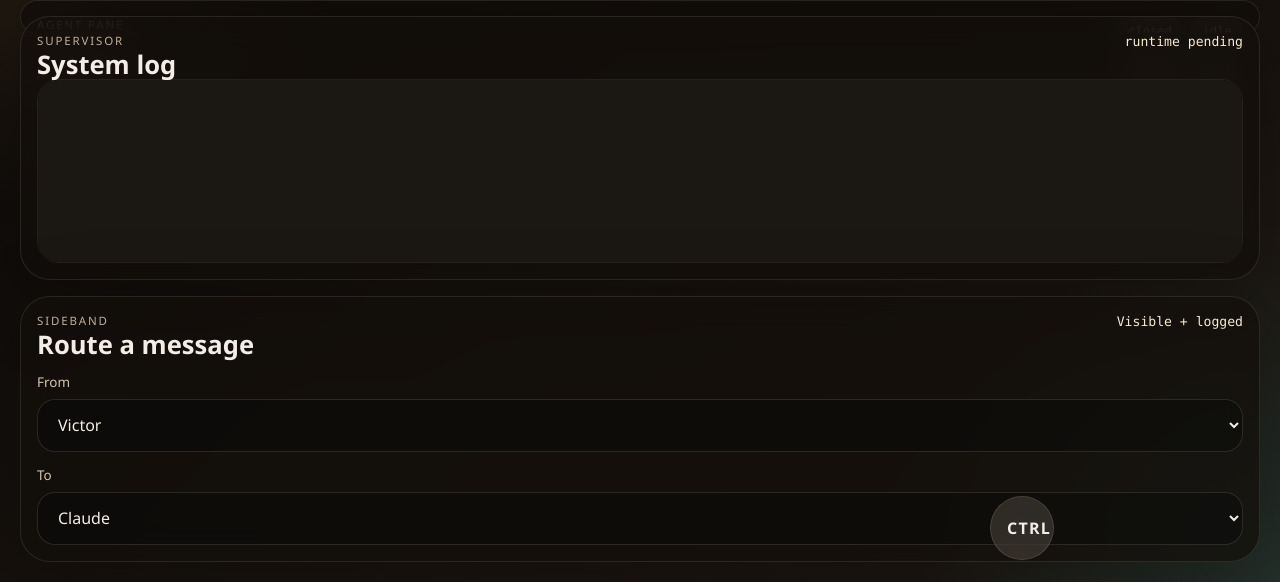
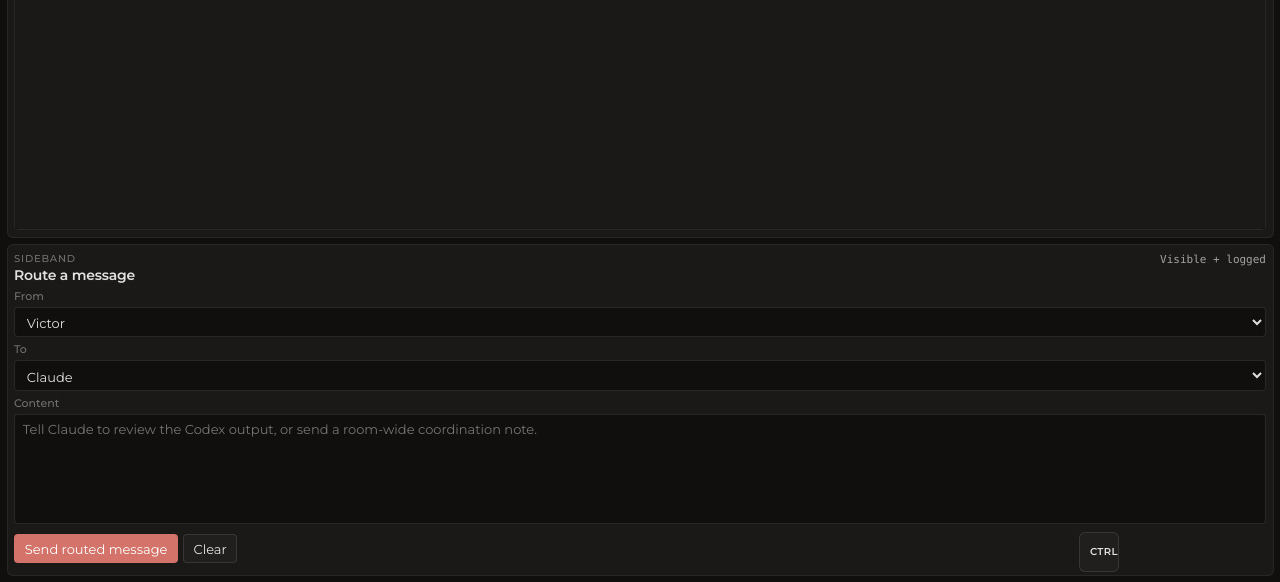
Before and after one commit to vicitooo/PRIM-1, a website built with Vite: page apps/desktop/index.html in a window 1280 px wide. Shown: the part 218-800 px from the top of the page. Built offline with nearby package versions, Linux system fonts and the light colour scheme.

Commit message:
ADD: desktop-grade Copper Rose visual overhaul for PRIM-001
Key shifts from web → desktop design:
- Border radius: 28-30px → 4-8px (platform-native Fluent/macOS scale)
- Typography: 13px base, 10px kickers, 14-16px headings (desktop density)
- Spacing: 0.5rem grid gap, 0.5rem card padding (4px base grid)
- Surfaces: solid backgrounds (#1a1917), no glass/backdrop-filter
- Accent: Copper Rose used only on interactive elements + cursors
- Kickers/labels: neutral gray (text-tertiary), not accent colored
- Transitions: 100-150ms (desktop-instant feel)
- No noise texture, no ambient gradients, no decorative effects
- user-select: none on all UI chrome
- Terminal cursors: #D4736A (session), #E8A598 (system)

```diff
--- a/apps/desktop/index.html
+++ b/apps/desktop/index.html
@@ -2,6 +2,9 @@
 <html lang="en">
   <head>
     <meta charset="UTF-8" />
+    <link rel="preconnect" href="https://fonts.googleapis.com" />
+    <link rel="preconnect" href="https://fonts.gstatic.com" crossorigin />
+    <link href="https://fonts.googleapis.com/css2?family=Montserrat:wght@400;500;600;700&display=swap" rel="stylesheet" />
     <link rel="stylesheet" href="/src/styles.css" />
     <meta name="viewport" content="width=device-width, initial-scale=1.0" />
     <title>PRIM-001</title>
--- a/apps/desktop/src/main.ts
+++ b/apps/desktop/src/main.ts
@@ -168,26 +168,27 @@ class SessionTerminal {
       fontFamily: '"JetBrains Mono", "Cascadia Code", Consolas, monospace',
       fontSize: 13,
       theme: {
-        background: "#12100d",
-        foreground: "#f4ede5",
-        cursor: "#f4ede5",
-        selectionBackground: "#7e5c351f",
-        black: "#12100d",
-        brightBlack: "#5a524a",
-        red: "#f07f5a",
-        brightRed: "#ff9c74",
-        green: "#97c35f",
-        brightGreen: "#b0d970",
-        yellow: "#e1b866",
-        brightYellow: "#f4cc7d",
+        background: "#100f0e",
+        foreground: "#dedede",
+        cursor: "#D4736A",
+        cursorAccent: "#100f0e",
+        selectionBackground: "rgba(212, 115, 106, 0.18)",
+        black: "#100f0e",
+        brightBlack: "#555350",
+        red: "#D4736A",
+        brightRed: "#E8A598",
+        green: "#8cc265",
+        brightGreen: "#a5d97a",
+        yellow: "#e6b44f",
+        brightYellow: "#f2cc72",
         blue: "#7aa2f7",
         brightBlue: "#93b5ff",
-        magenta: "#d28fe8",
-        brightMagenta: "#e8a9ff",
+        magenta: "#c97eb8",
+        brightMagenta: "#dfa0d2",
         cyan: "#59c0c8",
         brightCyan: "#7ee1e7",
-        white: "#d8d1c7",
-        brightWhite: "#fff9f2",
+        white: "#c8c5c0",
+        brightWhite: "#dedede",
       },
     });
     this.fitAddon = new FitAddon();
@@ -207,7 +208,7 @@ class SessionTerminal {
 
   banner(): void {
     this.terminal.reset();
-    this.terminal.writeln(`\x1b[38;5;179m${SESSION_LABELS[this.name]} pane ready.\x1b[0m`);
+    this.terminal.writeln(`\x1b[38;5;167m${SESSION_LABELS[this.name]} pane ready.\x1b[0m`);
     this.terminal.writeln("Launch the session from the header or send routed messages below.");
     this.terminal.writeln("");
   }
@@ -273,25 +274,27 @@ const systemTerminal = new Terminal({
   fontFamily: '"JetBrains Mono", "Cascadia Code", Consolas, monospace',
   fontSize: 12,
   theme: {
-    background: "#1b1814",
-    foreground: "#e9e0d5",
-    cursor: "#e9e0d5",
-    black: "#1b1814",
-    brightBlack: "#5f574d",
-    red: "#ff8b68",
-    brightRed: "#ff9e80",
-    green: "#9fcd71",
-    brightGreen: "#b7e38b",
-    yellow: "#edc77f",
-    brightYellow: "#f5d596",
+    background: "#1a1917",
+    foreground: "#dedede",
+    cursor: "#E8A598",
+    cursorAccent: "#1a1917",
+    selectionBackground: "rgba(212, 115, 106, 0.15)",
+    black: "#1a1917",
+    brightBlack: "#555350",
+    red: "#D4736A",
+    brightRed: "#E8A598",
+    green: "#8cc265",
+    brightGreen: "#a5d97a",
+    yellow: "#e6b44f",
+    brightYellow: "#f2cc72",
     blue: "#88aefc",
     brightBlue: "#9fc0ff",
-    magenta: "#d9a7e8",
-    brightMagenta: "#ebbcff",
+    magenta: "#c97eb8",
+    brightMagenta: "#dfa0d2",
     cyan: "#73d1d6",
     brightCyan: "#8de7ec",
-    white: "#e6ded3",
-    brightWhite: "#fffaf4",
+    white: "#c8c5c0",
+    brightWhite: "#dedede",
   },
 });
 const systemFit = new FitAddon();
--- a/apps/desktop/src/styles.css
+++ b/apps/desktop/src/styles.css
@@ -1,10 +1,58 @@
+/* ═══════════════════════════════════════════════════════════════
+   PRIM-001 — COPPER ROSE DESKTOP DESIGN SYSTEM
+   Desktop-grade tokens. Tight spacing, small type, solid surfaces.
+
+   Accent: Copper Rose (#D4736A) — used sparingly on interactive
+   elements, cursors, focus rings. Chrome stays neutral.
+
+   Terminal ANSI palettes: main.ts (kept in sync with accent).
+   ═══════════════════════════════════════════════════════════════ */
+
 :root {
-  color: #f4ede5;
-  background:
-    radial-gradient(circle at top left, rgba(197, 148, 89, 0.24), transparent 28%),
-    radial-gradient(circle at bottom right, rgba(53, 134, 132, 0.22), transparent 24%),
-    linear-gradient(135deg, #0b0908 0%, #17120e 45%, #1f1812 100%);
-  font-family: "Segoe UI", "Space Grotesk", sans-serif;
+  /* ── Background Layers (warm neutral, ~3% steps) ── */
+  --bg-base:       #100f0e;
+  --bg-surface:    #1a1917;
+  --bg-elevated:   #201f1d;
+  --bg-overlay:    #282725;
+  --bg-hover:      #302f2d;
+  --bg-active:     #3a3937;
+
+  /* ── Accent — Copper Rose (interactive only) ── */
+  --accent:        #D4736A;
+  --accent-hover:  #B85D55;
+  --accent-subtle: rgba(212, 115, 106, 0.10);
+  --accent-text:   #E8A598;
+
+  /* ── Semantic ── */
+  --green:         #22c55e;
+  --red:           #ef4444;
+
+  /* ── Text (opacity-based hierarchy) ── */
+  --text-primary:   rgba(255, 255, 255, 0.87);
+  --text-secondary: rgba(255, 255, 255, 0.60);
+  --text-tertiary:  rgba(255, 255, 255, 0.38);
+
+  /* ── Borders ── */
+  --border-subtle:  rgba(255, 255, 255, 0.06);
+  --border-default: rgba(255, 255, 255, 0.10);
+  --border-strong:  rgba(255, 255, 255, 0.16);
+
+  /* ── Radii (platform-native scale) ── */
+  --radius-sm:   2px;
+  --radius-md:   4px;
+  --radius-lg:   6px;
+  --radius-xl:   8px;
+
+  /* ── Motion ── */
+  --duration-instant: 100ms;
+  --duration-fast:    150ms;
+  --easing:           cubic-bezier(0.16, 1, 0.3, 1);
+
+  /* ── Derived ── */
+  color: var(--text-primary);
+  background: var(--bg-base);
+  font-family: "Montserrat", "Segoe UI", system-ui, sans-serif;
+  font-size: 13px;
   line-height: 1.4;
   font-weight: 400;
   text-rendering: optimizeLegibility;
@@ -37,38 +85,56 @@ textarea {
 }
 
 button {
-  border: 1px solid rgba(253, 234, 213, 0.12);
-  background: rgba(255, 249, 242, 0.08);
-  color: inherit;
-  border-radius: 999px;
-  padding: 0.55rem 1rem;
-  cursor: pointer;
+  border: 1px solid var(--border-default);
+  background: var(--bg-elevated);
+  color: var(--text-primary);
+  border-radius: var(--radius-md);
+  padding: 0.35rem 0.75rem;
+  cursor: default;
+  user-select: none;
   transition:
-    transform 120ms ease,
-    border-color 120ms ease,
-    background 120ms ease;
+    background var(--duration-instant) ease,
+    border-color var(--duration-instant) ease;
 }
 
 button:hover {
-  transform: translateY(-1px);
-  border-color: rgba(241, 191, 120, 0.48);
-  background: rgba(241, 191, 120, 0.14);
+  background: var(--bg-hover);
+  border-color: var(--border-strong);
+}
+
+button:active {
+  background: var(--bg-active);
+}
+
+button:focus-visible {
+  outline: 2px solid var(--accent);
+  outline-offset: 1px;
 }
 
 button.primary {
-  background: linear-gradient(120deg, rgba(241, 191, 120, 0.88), rgba(213, 120, 68, 0.88));
-  color: #16110d;
-  border-color: rgba(255, 216, 168, 0.42);
+  background: var(--accent);
+  color: #ffffff;
+  border-color: transparent;
+}
+
+button.primary:hover {
+  background: var(--accent-hover);
 }
 
 select,
 textarea {
   width: 100%;
-  border: 1px solid rgba(253, 234, 213, 0.12);
-  border-radius: 18px;
-  background: rgba(8, 8, 8, 0.4);
-  color: inherit;
-  padding: 0.85rem 1rem;
+  border: 1px solid var(--border-default);
+  border-radius: var(--radius-md);
+  background: var(--bg-base);
+  color: var(--text-primary);
+  padding: 0.4rem 0.6rem;
+}
+
+select:focus-visible,
+textarea:focus-visible {
+  outline: 2px solid var(--accent);
+  outline-offset: 1px;
 }
 
 textarea {
@@ -84,30 +150,32 @@ textarea {
 .app-shell {
   height: 100vh;
   max-height: 100vh;
-  padding: 1.25rem;
+  padding: 0.5rem;
   display: grid;
-  grid-template-rows: auto minmax(0, 1fr) minmax(240px, 0.38fr);
-  gap: 1rem;
+  grid-template-rows: auto minmax(0, 1fr) minmax(200px, 0.38fr);
+  gap: 0.5rem;
   overflow: hidden;
 }
+
+/* ── Structural cards: solid backgrounds, no glass ── */
 
 .topbar,
 .terminal-card,
 .system-card,
 .router-card {
-  border: 1px solid rgba(255, 244, 230, 0.1);
-  background: rgba(18, 14, 11, 0.72);
-  backdrop-filter: blur(18px);
-  box-shadow: 0 18px 80px rgba(0, 0, 0, 0.28);
+  border: 1px solid var(--border-subtle);
+  background: var(--bg-surface);
+  box-shadow: none;
 }
 
 .topbar {
-  border-radius: 28px;
-  padding: 1rem 1.25rem;
+  border-radius: var(--radius-lg);
+  padding: 0.4rem 0.75rem;
   display: flex;
   justify-content: space-between;
-  align-items: flex-end;
-  gap: 1rem;
+  align-items: center;
+  gap: 0.75rem;
+  user-select: none;
 }
 
 .eyebrow,
@@ -115,36 +183,47 @@ textarea {
 .meta-label {
   margin: 0;
   text-transform: uppercase;
-  letter-spacing: 0.16em;
-  font-size: 0.72rem;
-  color: #c0ae9b;
+  letter-spacing: 0.08em;
+  font-size: 10px;
+  font-weight: 500;
+  color: var(--text-tertiary);
 }
 
-.topbar h1,
+.topbar h1 {
+  margin: 0.1rem 0 0;
+  font-size: 16px;
+  font-weight: 600;
+  line-height: 1.15;
+  letter-spacing: -0.02em;
+}
+
 .card-head h2 {
-  margin: 0.2rem 0 0;
-  font-size: clamp(1.6rem, 2vw, 2.3rem);
-  line-height: 1.05;
+  margin: 0.1rem 0 0;
+  font-size: 14px;
+  font-weight: 600;
+  line-height: 1.2;
+  letter-spacing: -0.015em;
 }
 
 .meta-strip {
   display: grid;
-  grid-template-columns: repeat(2, minmax(220px, 1fr));
-  gap: 0.75rem;
+  grid-template-columns: repeat(2, minmax(180px, 1fr));
+  gap: 0.4rem;
 }
 
 .meta-card {
-  border-radius: 20px;
-  padding: 0.85rem 1rem;
-  background: rgba(255, 248, 239, 0.05);
+  border-radius: var(--radius-md);
+  padding: 0.35rem 0.6rem;
+  background: var(--bg-elevated);
+  border: 1px solid var(--border-subtle);
 }
 
 .meta-card strong,
 .mono {
   display: block;
   font-family: "JetBrains Mono", "Cascadia Code", Consolas, monospace;
-  font-size: 0.82rem;
-  color: #f9e7d2;
+  font-size: 11px;
+  color: var(--text-secondary);
   overflow: hidden;
   text-overflow: ellipsis;
 }
@@ -153,14 +232,14 @@ textarea {
   min-height: 0;
   display: grid;
   grid-template-columns: repeat(2, minmax(0, 1fr));
-  gap: 1rem;
+  gap: 0.5rem;
 }
 
 .terminal-card,
 .system-card,
 .router-card {
-  border-radius: 30px;
-  padding: 1rem;
+  border-radius: var(--radius-lg);
+  padding: 0.5rem;
   display: flex;
   flex-direction: column;
   min-height: 0;
@@ -170,43 +249,45 @@ textarea {
 .card-head {
   display: flex;
   justify-content: space-between;
-  gap: 1rem;
+  gap: 0.5rem;
   align-items: flex-start;
+  user-select: none;
 }
 
 .session-meta {
   display: flex;
-  gap: 0.5rem;
+  gap: 0.35rem;
   flex-wrap: wrap;
   justify-content: flex-end;
 }
 
 .state-pill,
 .activity-pill {
-  border-radius: 999px;
-  padding: 0.35rem 0.7rem;
+  border-radius: var(--radius-sm);
+  padding: 0.15rem 0.45rem;
   font-family: "JetBrains Mono", "Cascadia Code", Consolas, monospace;
-  font-size: 0.76rem;
-  background: rgba(255, 248, 239, 0.08);
-  color: #ecdcc7;
+  font-size: 10px;
+  background: var(--bg-elevated);
+  color: var(--text-tertiary);
+  user-select: none;
 }
 
 .state-pill[data-state="ready"],
 .state-pill[data-state="busy"] {
-  background: rgba(93, 192, 117, 0.16);
-  color: #cce9ca;
+  background: rgba(34, 197, 94, 0.12);
+  color: #86efac;
 }
 
 .state-pill[data-state="failed"] {
-  background: rgba(240, 127, 90, 0.16);
-  color: #ffc3af;
+  background: rgba(239, 68, 68, 0.12);
+  color: #fca5a5;
 }
 
 .terminal-actions,
 .router-actions {
   display: flex;
-  gap: 0.65rem;
-  margin: 0.9rem 0 0.75rem;
+  gap: 0.35rem;
+  margin: 0.4rem 0 0.35rem;
   flex-wrap: wrap;
   flex-shrink: 0;
 }
@@ -215,23 +296,23 @@ textarea {
 .system-terminal {
   min-height: 0;
   flex: 1;
-  border-radius: 22px;
+  border-radius: var(--radius-md);
   overflow: hidden;
-  border: 1px solid rgba(255, 244, 230, 0.08);
+  border: 1px solid var(--border-subtle);
 }
 
 .bottom-grid {
   min-height: 0;
   display: grid;
-  grid-template-columns: minmax(0, 1.3fr) minmax(360px, 0.9fr);
-  gap: 1rem;
+  grid-template-columns: minmax(0, 1.3fr) minmax(300px, 0.9fr);
+  gap: 0.5rem;
 }
 
 .router-form {
   display: grid;
   grid-template-columns: repeat(2, minmax(0, 1fr));
-  gap: 0.85rem;
-  margin-top: 0.85rem;
+  gap: 0.4rem;
+  margin-top: 0.4rem;
   min-height: 0;
   align-content: start;
   overflow: hidden;
@@ -239,12 +320,13 @@ textarea {
 
 .router-form label {
   display: grid;
-  gap: 0.45rem;
+  gap: 0.2rem;
 }
 
 .router-form span {
-  color: #d8c4ad;
-  font-size: 0.84rem;
+  color: var(--text-tertiary);
+  font-size: 11px;
+  font-weight: 500;
 }
 
 .message-field {
@@ -255,43 +337,49 @@ textarea {
 }
 
 .message-field textarea {
-  min-height: 8rem;
-  max-height: min(18rem, 100%);
+  min-height: 6rem;
+  max-height: min(14rem, 100%);
   flex: 1 1 auto;
 }
 
 .control-flyout {
   position: fixed;
-  right: 1.35rem;
-  bottom: 1.35rem;
+  right: 0.75rem;
+  bottom: 0.75rem;
   display: flex;
   align-items: flex-end;
-  gap: 0.65rem;
+  gap: 0.4rem;
 }
 
 .control-toggle {
-  width: 64px;
-  height: 64px;
-  border-radius: 999px;
-  background: rgba(245, 225, 201, 0.14);
-  backdrop-filter: blur(18px);
-  letter-spacing: 0.08em;
-  font-weight: 700;
+  width: 40px;
+  height: 40px;
+  border-radius: var(--radius-lg);
+  background: var(--bg-elevated);
+  border-color: var(--border-default);
+  letter-spacing: 0.04em;
+  font-size: 10px;
+  font-weight: 600;
+}
+
+.control-toggle:hover {
+  background: var(--bg-hover);
+  border-color: var(--accent);
 }
 
 .control-menu {
   opacity: 0;
   pointer-events: none;
-  transform: translateY(12px);
+  transform: translateY(6px);
   transition:
-    opacity 150ms ease,
-    transform 150ms ease;
+    opacity var(--duration-fast) ease,
+    transform var(--duration-fast) var(--easing);
   display: grid;
-  gap: 0.55rem;
-  padding: 0.85rem;
-  border-radius: 22px;
-  border: 1px solid rgba(255, 244, 230, 0.12);
-  background: rgba(16, 12, 10, 0.82);
+  gap: 0.25rem;
+  padding: 0.35rem;
+  border-radius: var(--radius-lg);
+  border: 1px solid var(--border-default);
+  background: var(--bg-overlay);
 }
 
 .control-flyout:hover .control-menu,
@@ -301,9 +389,30 @@ textarea {
   transform: translateY(0);
 }
 
+/* ── Scrollbar ── */
+::-webkit-scrollbar {
+  width: 5px;
+}
+::-webkit-scrollbar-track {
+  background: transparent;
+}
+::-webkit-scrollbar-thumb {
+  background: rgba(255, 255, 255, 0.10);
+  border-radius: 3px;
+}
+::-webkit-scrollbar-thumb:hover {
+  background: var(--accent);
+}
+
+/* ── Selection ── */
+::selection {
+  background: var(--accent);
+  color: #ffffff;
+}
+
 @media (max-width: 1280px) {
   .app-shell {
-    grid-template-rows: auto minmax(0, 1fr) minmax(260px, auto);
+    grid-template-rows: auto minmax(0, 1fr) minmax(220px, auto);
   }
 
   .workspace-grid,
```
